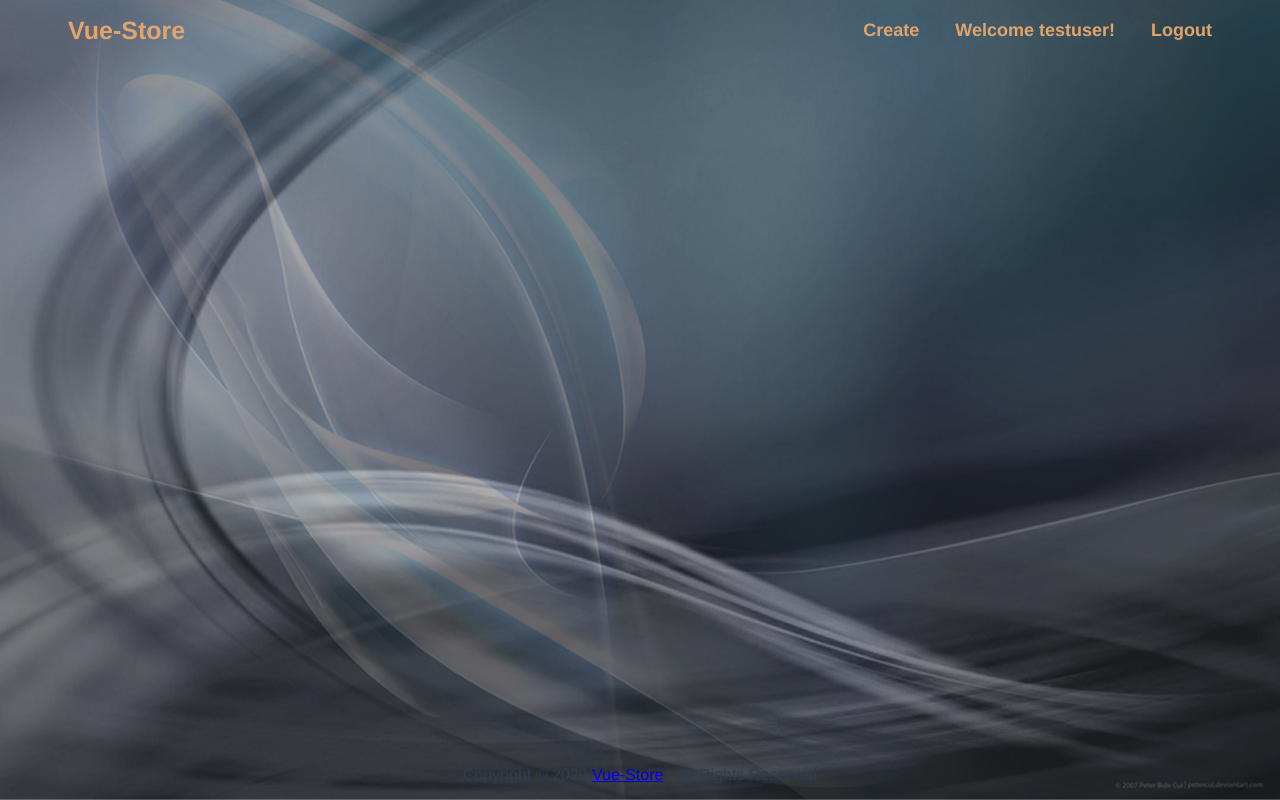
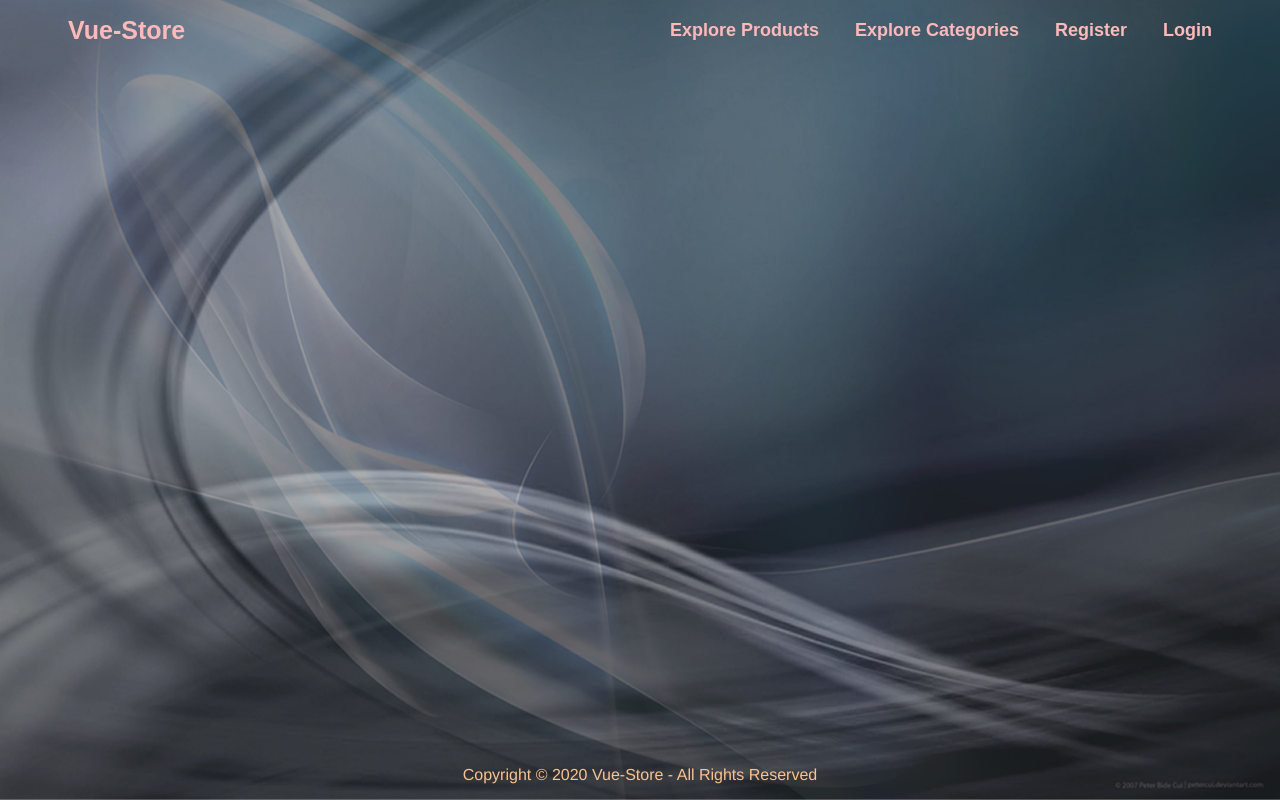
Before and after one commit to MeGaDeTH91/vue-store, a Vue app: page / in a window 1280 px wide. Built offline with nearby package versions, Linux system fonts and the light colour scheme; no server answers.

Commit message:
Feat: Initial layout design added

```diff
--- a/src/components/page-layout/index.vue
+++ b/src/components/page-layout/index.vue
@@ -1,14 +1,11 @@
 <template>
   <div>
     <header>
-      <a href="/" class="logo">Vue-Store</a>
+      <span><router-link class="nav-link logo" to="/">Vue-Store</router-link></span>
       <div class="header-right">
-        <span>
-          <a href="/movie/create">Create</a>
-          <a href="#">Welcome testuser!</a>
-          <a href="#">Logout</a>
-          <!-- <a href="/register">Register</a>
-              <a href="/login">Login</a> -->
+        <span v-for="(route, index) in this.getRoutes"
+            :key="index">
+            <span><router-link class="nav-link" :to="route.link">{{route.title}}</router-link></span>
         </span>
       </div>
     </header>
@@ -16,7 +13,7 @@
     <div class="footer">
       <div class="shell">
         <p class="lf">
-          Copyright &copy; 2020 <a href="#">Vue-Store</a> - All Rights Reserved
+          Copyright &copy; 2020 Vue-Store - All Rights Reserved
         </p>
       </div>
     </div>
@@ -24,7 +21,23 @@
 </template>
 
 <script>
-export default {};
+import getNavigationRoutes from "@/utils/routes.js";
+export default {
+  name: "PageLayout",
+  computed: {
+    getRoutes() {
+      return getNavigationRoutes();
+    },
+  },
+  data() {
+    return {
+
+    };
+  },
+  created() {
+    this.navigationRoutes = getNavigationRoutes;
+  },
+};
 </script>
 
 <style>
@@ -36,7 +49,7 @@ header {
 
 header a {
   float: left;
-  color: rgb(224, 165, 109);
+  color: #ffb9b9;
   text-align: center;
   padding: 18px;
   text-decoration: none;
@@ -51,13 +64,22 @@ header a.logo {
 }
 
 header a:hover {
-  background-color: white;
+  background-color: rgb(255, 236, 225);
   opacity: 10%;
-  color: white;
 }
 
 header .header-right {
   float: right;
+}
+
+.nav-link {
+  color: #ffb9b9;
+  font-family: Arial, Helvetica, sans-serif;
+}
+
+.nav-link:hover {
+  color: rgb(255, 123, 0) !important;
+  opacity: 50%;
 }
 
 .footer {
@@ -66,6 +88,7 @@ header .header-right {
   right: 0;
   bottom: 0;
   height: 20;
+  color: rgb(252, 194, 141);
 }
 
 @media screen and (max-width: 500px) {
--- /dev/null
+++ b/src/utils/priceFormatter.js
@@ -0,0 +1,5 @@
+const formatPrice = (price) => {
+    return (Math.round(price * 100) / 100).toFixed(2);
+}
+
+export default formatPrice;
--- /dev/null
+++ b/src/utils/routes.js
@@ -0,0 +1,92 @@
+const getNavigationRoutes = (user) => {
+  const adminLinks = [
+    {
+      title: "Explore Products",
+      link: "/",
+    },
+    {
+      title: "Shop by Category",
+      link: "/categories/all",
+    },
+    {
+      title: "Users",
+      link: "/users",
+    },
+    {
+      title: "Add Product",
+      link: "/products/create",
+    },
+    {
+      title: "Add Category",
+      link: "/categories/create",
+    },
+    {
+      title: "Profile",
+      link: `/profile-details`,
+    },
+    {
+      title: "ShoppingCart",
+      link: `/shopping-cart`,
+    },
+    {
+      title: "Logout",
+      link: `/logout`,
+    },
+  ];
+
+  const authLinks = [
+    {
+      title: "Explore Products",
+      link: "/",
+    },
+    {
+      title: "Shop by Category",
+      link: "/categories/all",
+    },
+    {
+      title: "Profile",
+      link: `/profile-details`,
+    },
+    {
+      title: "ShoppingCart",
+      link: `/shopping-cart`,
+    },
+    {
+      title: "Logout",
+      link: `/logout`,
+    },
+  ];
+
+  const guestLinks = [
+    {
+      title: "Explore Products",
+      link: "/",
+    },
+    {
+      title: "Explore Categories",
+      link: "/categories/all",
+    },
+    {
+      title: "Register",
+      link: "/register",
+    },
+    {
+      title: "Login",
+      link: "/login",
+    },
+  ];
+  console.log(user)
+  console.log(adminLinks)
+  console.log(authLinks)
+
+  return guestLinks;
+  // if (!user || (user && !user.loggedIn)) {
+  //   return guestLinks;
+  // }
+
+  // const isAdmin = user && user.isAdministrator;
+
+  // return isAdmin ? adminLinks : authLinks;
+};
+
+export default getNavigationRoutes;
--- a/src/views/home/index.vue
+++ b/src/views/home/index.vue
@@ -16,9 +16,9 @@ export default {
   },
   methods: {
     async loadData() {
-      const response = await fetch("http://localhost:8000/api/movies/all");
+      // const response = await fetch("http://localhost:8000/api/movies/all");
 
-      this.movies = await response.json();
+      // this.movies = await response.json();
       console.log(this.movies);
     },
   },
```
